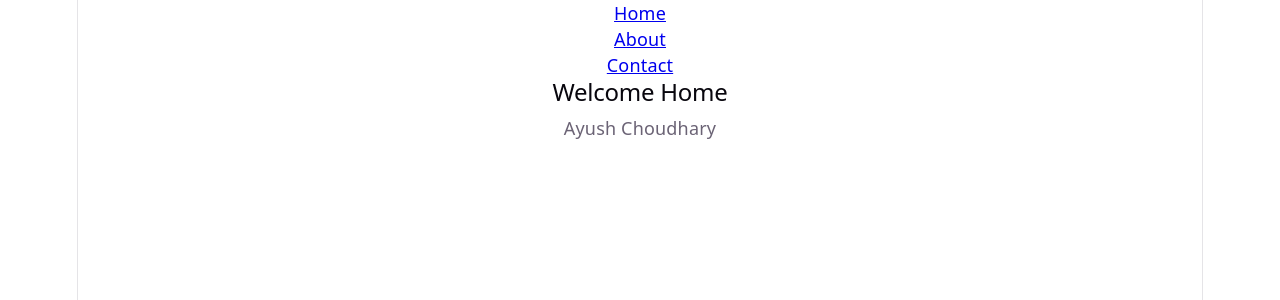
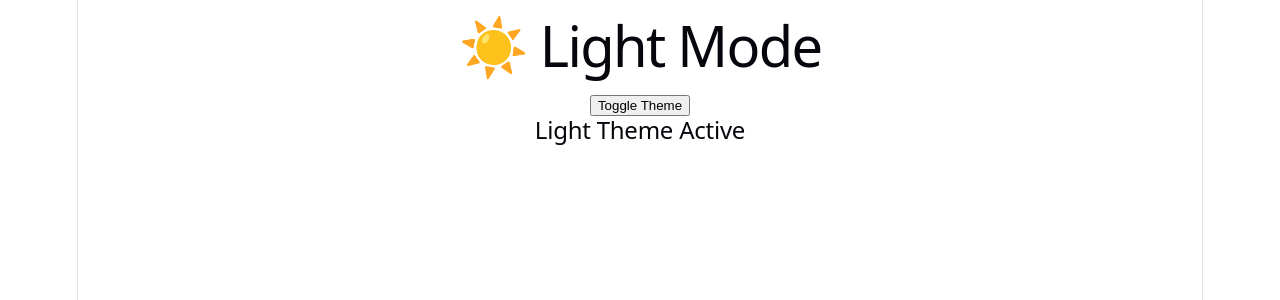
Before and after one commit to Ayushb1234/React-JS-Full-Course-Notes, a React (Vite) app in the folder react-course/: page / in a window 1280 px wide. Shown: the top 300 px of the page. Built offline with nearby package versions, Linux system fonts and the light colour scheme.

Commit message:
ContextAPI and dark+Light mode

```diff
--- a/react-course/src/App.jsx
+++ b/react-course/src/App.jsx
@@ -141,29 +141,51 @@
 
 
 
-import { Link, Routes, Route } from "react-router-dom";
+// import { Link, Routes, Route } from "react-router-dom";
 
+// import Home from "./pages/Home";
+// import About from "./pages/About";
+// import Contact from "./pages/Contact";
+
+// function App() {
+//   return (
+//     <div>
+//       <nav>
+//         <Link to="/">Home</Link>
+//         <br />
+//         <Link to="/about">About</Link>
+//         <br />
+//         <Link to="/contact">Contact</Link>
+//       </nav>
+
+//       <Routes>
+//         <Route path="/" element={<Home />} />
+//         <Route path="/about" element={<About />} />
+//         <Route path="/contact" element={<Contact />} />
+//       </Routes>
+//     </div>
+//   );
+// }
+
+// export default App;
+
+import Navbar from "./components/Navbar";
 import Home from "./pages/Home";
-import About from "./pages/About";
-import Contact from "./pages/Contact";
+
+import ThemeProvider from "./context/ThemeContext";
 
 function App() {
+
   return (
-    <div>
-      <nav>
-        <Link to="/">Home</Link>
-        <br />
-        <Link to="/about">About</Link>
-        <br />
-        <Link to="/contact">Contact</Link>
-      </nav>
 
-      <Routes>
-        <Route path="/" element={<Home />} />
-        <Route path="/about" element={<About />} />
-        <Route path="/contact" element={<Contact />} />
-      </Routes>
-    </div>
+    <ThemeProvider>
+
+      <Navbar />
+
+      <Home />
+
+    </ThemeProvider>
+
   );
 }
 
--- /dev/null
+++ b/react-course/src/components/Navbar.jsx
@@ -0,0 +1,25 @@
+import { useContext } from "react";
+import { ThemeContext } from "../context/ThemeContext";
+
+function Navbar() {
+
+  const { darkMode, toggleTheme } =
+    useContext(ThemeContext);
+
+  return (
+
+    <div>
+
+      <h1>
+        {darkMode ? "🌙 Dark Mode" : "☀️ Light Mode"}
+      </h1>
+
+      <button onClick={toggleTheme}>
+        Toggle Theme
+      </button>
+
+    </div>
+  );
+}
+
+export default Navbar;
--- /dev/null
+++ b/react-course/src/context/ThemeContext.jsx
@@ -0,0 +1,26 @@
+import { createContext, useState } from "react";
+
+export const ThemeContext = createContext();
+
+function ThemeProvider({ children }) {
+
+  const [darkMode, setDarkMode] = useState(false);
+
+  function toggleTheme() {
+    setDarkMode(!darkMode);
+  }
+
+  return (
+
+    <ThemeContext.Provider
+      value={{ darkMode, toggleTheme }}
+    >
+
+      {children}
+
+    </ThemeContext.Provider>
+
+  );
+}
+
+export default ThemeProvider;
--- a/react-course/src/pages/Home.jsx
+++ b/react-course/src/pages/Home.jsx
@@ -1,13 +1,22 @@
-import React from "react";
+import { useContext } from "react";
+import { ThemeContext } from "../context/ThemeContext";
 
-function Home(){
-    return (
-        <div>
-            <h2>Welcome Home</h2>
-            <p>Ayush Choudhary</p>
-        </div>
+function Home() {
 
-    );
+  const { darkMode } =
+    useContext(ThemeContext);
+
+  return (
+
+    <div>
+
+      <h2>
+        {darkMode
+          ? "Dark Theme Active"
+          : "Light Theme Active"}
+      </h2>
+    </div>
+  );
 }
 
 export default Home;
```
